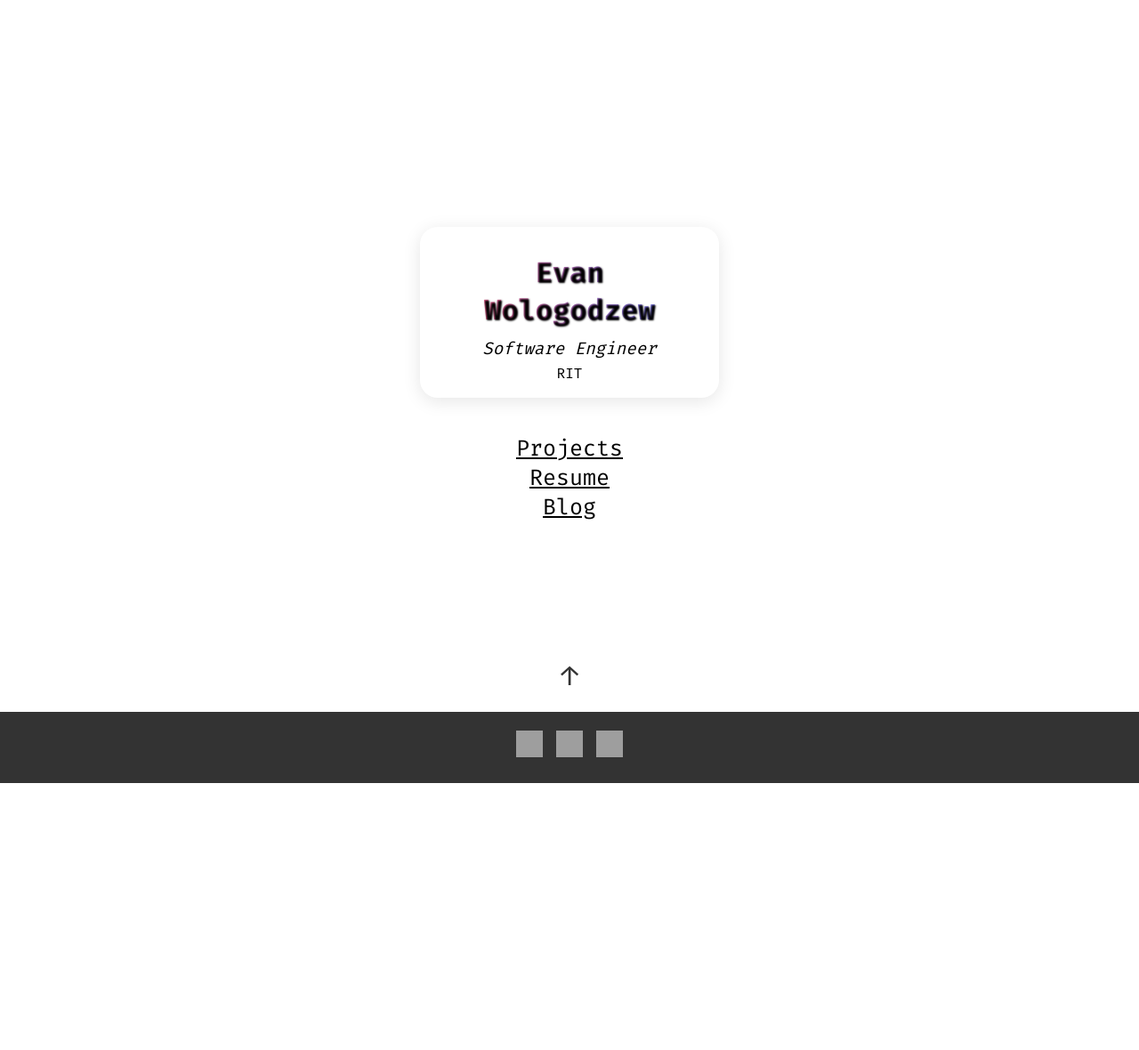
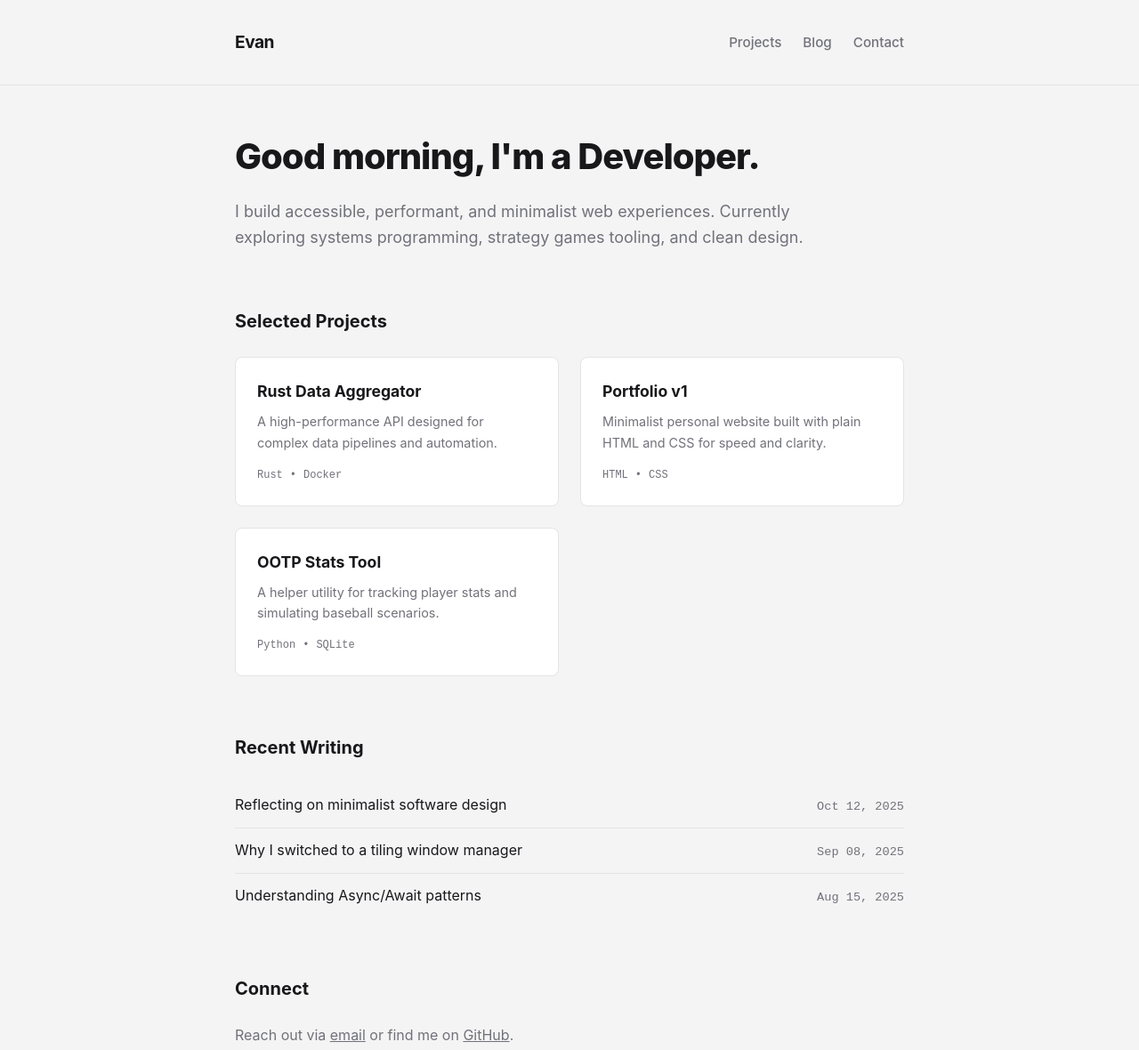
Before and after one commit to evanwolo/evanwolo.github.io, a plain HTML site: page index.html in a window 1280 px wide. Shown: the top 1180 px of the page at 89% size. Before the commit the page ends 800 px from the top, so only its background shows below. Drawn offline with Linux system fonts and the light colour scheme; grey boxes are pictures that could not be loaded.

Commit message:
remove unused files and clean up project structure

```diff
--- a/css/project.css
+++ /dev/null
@@ -1,67 +0,0 @@
-body {
-    font-family: Arial, sans-serif;
-    text-align: center;
-    background-color: #f4f4f4;
-    padding: 20px;
-}
-
-h1 {
-    color: #333;
-}
-
-#filters {
-    margin-bottom: 20px;
-}
-
-button {
-    padding: 10px 15px;
-    margin: 5px;
-    border: none;
-    background: #007bff;
-    color: white;
-    cursor: pointer;
-    border-radius: 5px;
-}
-
-button:hover {
-    background: #0056b3;
-}
-
-#projects-container {
-    display: grid;
-    grid-template-columns: repeat(auto-fit, minmax(250px, 1fr));
-    gap: 15px;
-    max-width: 1000px;
-    margin: auto;
-    margin-top: 20px;
-}
-
-.project-card {
-    background: white;
-    padding: 15px;
-    border-radius: 10px;
-    box-shadow: 0 4px 8px rgba(0, 0, 0, 0.2);
-    transition: transform 0.3s ease;
-}
-
-.project-card:hover {
-    transform: scale(1.05);
-}
-
-.project-card h3 {
-    color: #007bff;
-}
-
-.project-card p {
-    font-size: 14px;
-    color: #555;
-}
-
-.search-bar {
-    margin-bottom: 20px;
-}
-
-.selected-filter {
-    background-color: #555; /* Darker background color */
-    color: white; /* White text color */
-}
--- a/css/styles.css
+++ /dev/null
@@ -1,226 +0,0 @@
-/* Global Styles */
-* {
-    margin: 0;
-    padding: 0;
-    box-sizing: border-box;
-}
-
-a, a:visited {
-    color: black;
-}
-
-body, html {
-    overflow: hidden;
-    height: 100%;
-    font-family: 'Fira Code', monospace;
-}
-
-ul {
-    list-style: none;
-    padding: 0;
-}
-
-li {
-    font-size: 25px;
-}
-
-/* Container */
-.container {
-    display: flex;
-    flex-direction: column;
-    justify-content: center;
-    align-items: center;
-    width: fit-content;
-    min-height: 100vh;
-    margin: auto;
-    text-align: center;
-}
-
-/* Frosted Glass Business Card */
-.business-card {
-    width: 3.5in;
-    height: 2in;
-    background: rgba(255, 255, 255, 0.2);
-    border-radius: 20px;
-    backdrop-filter: blur(10px);
-    padding: 30px;
-    margin: 40px;
-    box-shadow: 0 4px 20px rgba(0, 0, 0, 0.1);
-    text-decoration: none;
-    display: block;
-}
-
-.card-content {
-    text-align: center;
-}
-
-.name {
-    text-shadow: 1px 1px 2px;
-    font-size: 2em;
-    font-weight: bold;
-    margin-bottom: 10px;
-    background: #355C7D;  /* fallback for old browsers */
-    background: -webkit-linear-gradient(to right, #fc5c7d, #6a82fb); /* Chrome 10-25, Safari 5.1-6 */
-  background: linear-gradient(to right, #fc5c7d, #6a82fb); /* W3C, IE 10+/ Edge, Firefox 16+, Chrome 26+, Opera 12+, Safari 7+ */
-    -webkit-background-clip: text;
-    -webkit-text-fill-color: transparent;
-}
-
-.position {
-    font-size: 1.2em;
-    font-style: italic;
-    margin-bottom: 5px;
-}
-
-.company {
-    font-size: 1em;
-    font-weight: 300;
-    margin-bottom: 20px;
-}
-
-.container:hover .business-card {
-    transform: scale(1.05);
-    box-shadow: 0 12px 30px rgba(0, 0, 0, 0.2);
-    transition: transform 0.3s, box-shadow 0.3s;
-}
-
-/* Footer */
-.footer {
-    position: fixed;
-    bottom: -80px;
-    left: 0;
-    width: 100%;
-    height: 80px;
-    background-color: #333;
-    color: white;
-    text-align: center;
-    display: flex;
-    align-items: center;
-    justify-content: center;
-    transition: bottom 0.5s;
-}
-
-/* Reveal Arrow */
-.reveal-arrow {
-    font-size: 2em;
-    cursor: pointer;
-    color: #333;
-    position: absolute;
-    bottom: 20px;
-    text-align: center;
-    transition: bottom 0.5s;
-}
-
-.container:hover .reveal-arrow {
-    bottom: 80px;
-}
-
-.footer:hover .reveal-arrow {
-    bottom: 80px;
-}
-
-/* Contact Text */
-.contact-text {
-    position: absolute;
-    bottom: 50px;
-    color: #333;
-    font-size: 1.5em;
-    opacity: 0;
-    transform: translateY(20px);
-    transition: opacity 0.5s, transform 0.5s;
-}
-
-.container:hover .contact-text {
-    opacity: 1;
-    transform: translateY(0);
-}
-
-/* Contacts */
-.contacts {
-    display: flex;
-    justify-content: center;
-    gap: 15px;
-    list-style: none;
-    padding: 0;
-}
-
-.contacts img {
-    width: 30px;
-    height: 30px;
-    object-fit: cover;
-    filter: grayscale(70%);
-    transition: filter 0.4s, transform 0.4s;
-}
-
-.contacts img:hover {
-    filter: grayscale(0);
-    transform: scale(1.15);
-}
-
-/* Animations */
-.fade-in {
-    opacity: 0;
-    animation: fadeIn 2s forwards;
-}
-
-.fade-in.delay-1 {
-    animation-delay: 1s;
-}
-
-.fade-in.delay-2 {
-    animation-delay: 1.5s;
-}
-
-@keyframes fadeIn {
-    from { opacity: 0; transform: translateY(10px); }
-    to { opacity: 1; transform: translateY(0); }
-}
-
-/* Mobile responsiveness */
-
-
-@media (max-width: 480px) {
-    html, body {
-        margin: 0;
-        padding: 0;
-        height: 100svh;
-    }
-
-    .footer {
-        height: 100px;
-    }
-
-    .business-card {
-        width: 3.5in;
-        height: 2.0in;
-        margin: 10px;
-        align-content: center;
-    }
-
-    .reveal-arrow {
-        font-size: 1.2em;
-        bottom: 100px;
-    }
-
-    .footer {
-        height: 80px;
-    }
-
-    /* Adjust contacts icons for mobile */
-    .contacts img {
-        width: 25px;
-        height: 25px;
-    }
-
-    #directory {
-        display: flex;
-        flex-direction: column;
-        gap: 25px;
-        padding: 0;
-        margin-top: 100px;
-    }
-
-    #directory li {
-        font-size: 1.2em;
-    }
-}
--- a/index.html
+++ b/index.html
@@ -3,65 +3,178 @@
 <head>
     <meta charset="UTF-8">
     <meta name="viewport" content="width=device-width, initial-scale=1.0">
-    <title>Evan Wologodzew</title>
-    <link rel="stylesheet" href="css/styles.css">
-    <link href="https://fonts.googleapis.com/css2?family=Fira+Code:wght@400;700&display=swap" rel="stylesheet">
-    <script>
-        window.onload = function() {
-            alert("This page features dynamic content");
-        };
-    </script>
+    <title>Evan – Developer & Systems Enthusiast</title>
+    <style>
+        :root {
+            --bg-color: #f4f4f5;
+            --card-bg: #ffffff;
+            --text-primary: #18181b;
+            --text-secondary: #71717a;
+            --accent-color: #2563eb;
+            --border-color: #e4e4e7;
+            --font-main: -apple-system, BlinkMacSystemFont, "Segoe UI", Roboto, Helvetica, Arial, sans-serif;
+        }
+
+        @media (prefers-color-scheme: dark) {
+            :root {
+                --bg-color: #18181b;
+                --card-bg: #27272a;
+                --text-primary: #f4f4f5;
+                --text-secondary: #a1a1aa;
+                --border-color: #3f3f46;
+                --accent-color: #60a5fa;
+            }
+        }
+
+        * { box-sizing: border-box; margin: 0; padding: 0; }
+        body {
+            font-family: var(--font-main);
+            background-color: var(--bg-color);
+            color: var(--text-primary);
+            line-height: 1.6;
+            display: flex;
+            flex-direction: column;
+            min-height: 100vh;
+        }
+
+        a { text-decoration: none; color: inherit; transition: color 0.2s; }
+        a:hover { color: var(--accent-color); }
+        ul { list-style: none; }
+
+        .container { max-width: 800px; margin: 0 auto; padding: 0 1.5rem; width: 100%; }
+
+        header { padding: 2rem 0; border-bottom: 1px solid var(--border-color); margin-bottom: 3rem; }
+        nav { display: flex; justify-content: space-between; align-items: center; }
+        .logo { font-weight: 700; font-size: 1.2rem; letter-spacing: -0.5px; }
+        .nav-links { display: flex; gap: 1.5rem; }
+        .nav-links a { font-size: 0.95rem; font-weight: 500; color: var(--text-secondary); }
+        .nav-links a:hover { color: var(--text-primary); }
+
+        .hero { margin-bottom: 4rem; }
+        .hero h1 { font-size: 2.5rem; font-weight: 800; margin-bottom: 1rem; letter-spacing: -1px; }
+        .hero p { font-size: 1.125rem; color: var(--text-secondary); max-width: 60ch; }
+
+        section { margin-bottom: 4rem; }
+        .section-title {
+            font-size: 1.25rem; font-weight: 700; margin-bottom: 1.5rem; display: flex; align-items: center; gap: 0.5rem;
+        }
+
+        .grid { display: grid; grid-template-columns: repeat(auto-fit, minmax(280px, 1fr)); gap: 1.5rem; }
+
+        .card { background: var(--card-bg); border: 1px solid var(--border-color); border-radius: 8px; padding: 1.5rem; transition: transform 0.2s, box-shadow 0.2s; }
+        .card:hover { transform: translateY(-2px); box-shadow: 0 4px 12px rgba(0,0,0,0.05); border-color: var(--accent-color); }
+        .card h3 { font-size: 1.1rem; margin-bottom: 0.5rem; }
+        .card p { font-size: 0.9rem; color: var(--text-secondary); margin-bottom: 1rem; }
+        .tech-stack { display: flex; gap: 0.5rem; font-size: 0.75rem; color: var(--text-secondary); font-family: monospace; }
+
+        .blog-item { display: flex; justify-content: space-between; align-items: baseline; padding: 0.75rem 0; border-bottom: 1px solid var(--border-color); }
+        .blog-item:last-child { border-bottom: none; }
+        .blog-date { font-size: 0.85rem; color: var(--text-secondary); font-family: monospace; }
+
+        footer { margin-top: auto; padding: 2rem 0; border-top: 1px solid var(--border-color); font-size: 0.9rem; color: var(--text-secondary); text-align: center; }
+    </style>
 </head>
 <body>
+
     <header>
+        <div class="container">
+            <nav>
+                <a href="#" class="logo">Evan</a>
+                <ul class="nav-links">
+                    <li><a href="#projects">Projects</a></li>
+                    <li><a href="#blog">Blog</a></li>
+                    <li><a href="#contact">Contact</a></li>
+                </ul>
+            </nav>
+        </div>
+    </header>
 
-    </header>
-    <div class="container">
-        <!-- Frosted Glass Business Card as a link -->
-        <a href="https://www.linkedin.com/in/evanwolo/" class="business-card">
-            <div class="card-content">
-                <h2 class="name gradient-text">Evan Wologodzew</h2>
-                <p class="position">Software Engineer</p>
-                <p class="company">RIT</p>
+    <main class="container">
+
+        <section class="hero">
+            <h1 id="greeting">Hello, I'm a Developer.</h1>
+            <p>
+                I build accessible, performant, and minimalist web experiences.
+                Currently exploring systems programming, strategy games tooling, and clean design.
+            </p>
+        </section>
+
+        <section id="projects">
+            <h2 class="section-title">Selected Projects</h2>
+            <div class="grid">
+                <a href="#" class="card">
+                    <h3>Rust Data Aggregator</h3>
+                    <p>A high-performance API designed for complex data pipelines and automation.</p>
+                    <div class="tech-stack">
+                        <span>Rust</span> <span>•</span> <span>Docker</span>
+                    </div>
+                </a>
+
+                <a href="#" class="card">
+                    <h3>Portfolio v1</h3>
+                    <p>Minimalist personal website built with plain HTML and CSS for speed and clarity.</p>
+                    <div class="tech-stack">
+                        <span>HTML</span> <span>•</span> <span>CSS</span>
+                    </div>
+                </a>
+
+                <a href="#" class="card">
+                    <h3>OOTP Stats Tool</h3>
+                    <p>A helper utility for tracking player stats and simulating baseball scenarios.</p>
+                    <div class="tech-stack">
+                        <span>Python</span> <span>•</span> <span>SQLite</span>
+                    </div>
+                </a>
             </div>
-        </a>
+        </section>
 
-        <ul id="directory">
-            <li class="button"><a href="./projects.html">Projects</a></li>
-            <li class="button"><a href="./resume.html">Resume</a></li>
-            <li class="button"><a href="./blog.html">Blog</a></li>
-        </ul>
+        <section id="blog">
+            <h2 class="section-title">Recent Writing</h2>
+            <div class="blog-list">
+                <a href="#" class="blog-item">
+                    <span>Reflecting on minimalist software design</span>
+                    <span class="blog-date">Oct 12, 2025</span>
+                </a>
+                <a href="#" class="blog-item">
+                    <span>Why I switched to a tiling window manager</span>
+                    <span class="blog-date">Sep 08, 2025</span>
+                </a>
+                <a href="#" class="blog-item">
+                    <span>Understanding Async/Await patterns</span>
+                    <span class="blog-date">Aug 15, 2025</span>
+                </a>
+            </div>
+        </section>
 
-        <div class="reveal-arrow" onclick="toggleFooter()">↑</div>
-        <div class="contact-text">Contact</div>
-    </div>
+        <section id="contact">
+            <h2 class="section-title">Connect</h2>
+            <p style="color: var(--text-secondary);">
+                Reach out via <a href="mailto:evan@example.com" style="text-decoration: underline;">email</a>
+                or find me on <a href="https://github.com/evan" style="text-decoration: underline;">GitHub</a>.
+            </p>
+        </section>
 
-    <div class="footer">
-        <ul class="contacts fade-in delay-2" id="conbody">
-            <li><a href="https://github.com/evanwolo"><img src="https://github.githubassets.com/assets/GitHub-Mark-ea2971cee799.png" alt="GitHub"></a></li>
-            <li><a href="mailto:emw7437@rit.edu"><img src="https://www.svgrepo.com/show/439751/email-circle.svg" alt="Email"></a></li>
-            <li><a href="https://www.linkedin.com/in/evanwolo/"><img src="https://www.svgrepo.com/show/360538/linkedin-circle.svg" alt="LinkedIn"></a></li>
-        </ul>
-    </div>
+    </main>
+
+    <footer>
+        <div class="container">
+            &copy; 2026 Evan. All rights reserved.
+        </div>
+    </footer>
 
     <script>
-        let footerVisible = false;
+        document.addEventListener('DOMContentLoaded', () => {
+            const greetingElement = document.getElementById('greeting');
+            const hour = new Date().getHours();
+            let greetingText = 'Hello';
 
-        // Function to toggle the footer visibility and arrow direction
-        function toggleFooter() {
-            const footer = document.querySelector('.footer');
-            const arrow = document.querySelector('.reveal-arrow');
+            if (hour < 12) greetingText = 'Good morning';
+            else if (hour < 18) greetingText = 'Good afternoon';
+            else greetingText = 'Good evening';
 
-            if (!footerVisible) {
-                footer.style.bottom = '0';
-                arrow.innerHTML = '↓';
-                footerVisible = true;
-            } else {
-                footer.style.bottom = '-150px';
-                arrow.innerHTML = '↑';
-                footerVisible = false;
-            }
-        }
+            greetingElement.textContent = `${greetingText}, I'm a Developer.`;
+            console.log('Personal portfolio loaded successfully');
+        });
     </script>
 </body>
 </html>
```
Also changed, not shown: 404.html (deleted, +0 -11 lines), projects.html (deleted, +0 -25 lines), resume.html (deleted, +0 -22 lines), scripts/projects.js (deleted, +0 -126 lines), 2 other files.
